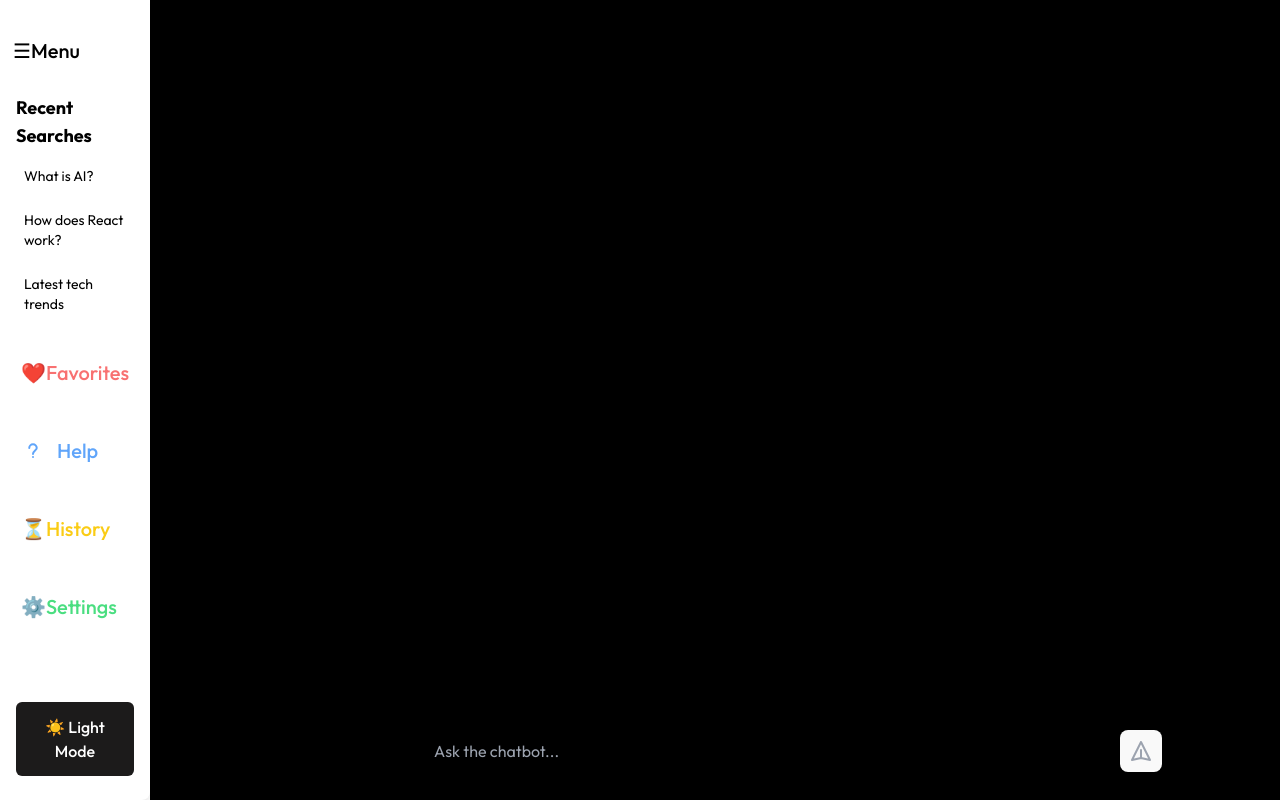
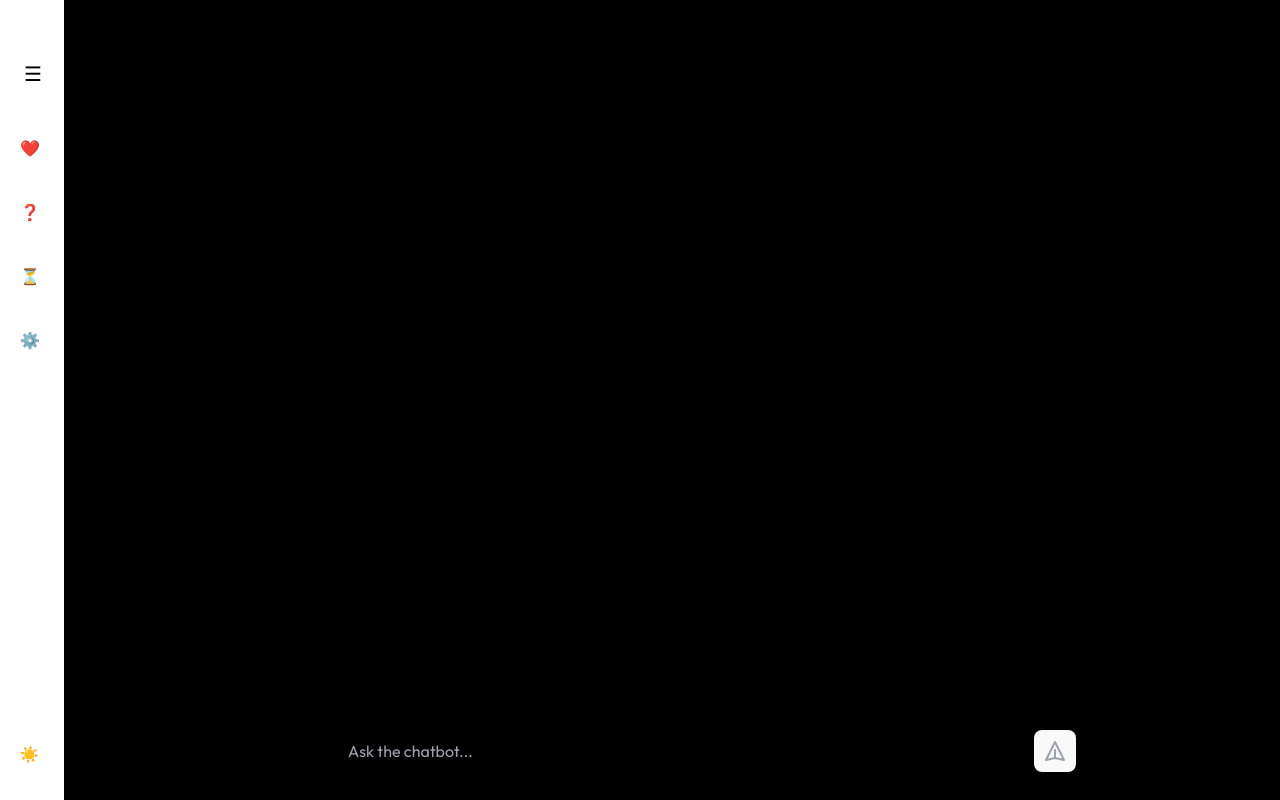
Before and after one commit to iamriyapatel/ChatMate, a React (Vite) app in the folder gemini-chatbot-frontend/: page / in a window 1280 px wide. Built offline with nearby package versions, Linux system fonts and the light colour scheme.

Commit message:
lets work

```diff
--- a/gemini-chatbot-frontend/src/components/sidebar.jsx
+++ b/gemini-chatbot-frontend/src/components/sidebar.jsx
@@ -7,12 +7,8 @@ const Sidebar = () => {
   useEffect(() => {
     if (darkMode) {
       document.documentElement.classList.add("dark");
-      document.body.style.backgroundColor = "black";
-      document.body.style.color = "white";
     } else {
       document.documentElement.classList.remove("dark");
-      document.body.style.backgroundColor = "white";
-      document.body.style.color = "black";
     }
   }, [darkMode]);
 
@@ -23,25 +19,31 @@ const Sidebar = () => {
   ];
 
   return (
-    <div className={`relative flex transition-all duration-300 ${darkMode ? 'bg-[#121212] text-white' : 'bg-white text-black'}`}>
+    <div className="relative flex transition-all duration-300">
       <aside
-        className={`h-screen ${darkMode ? 'bg-[#1c1b1b] text-white' : 'bg-white text-black'} flex flex-col items-start py-6 shadow-lg rounded-r-lg`}
-        onMouseEnter={() => setIsExpanded(true)}
-        onMouseLeave={() => setIsExpanded(false)}
+        className={`h-screen flex flex-col items-start py-6 shadow-lg transition-all duration-300 ${
+          isExpanded ? "w-64" : "w-16"
+        } ${darkMode ? "bg-[#1c1b1b] text-white" : "bg-white text-black"}`}
       >
         {/* Menu Button */}
-        <button className="flex items-center space-x-3 p-3 text-xl hover:bg-gray-600 transition w-full bg-transparent">
-          ☰ {isExpanded && <span>Menu</span>}
+        <button
+          className={`flex items-center mt-6 text-xl w-full hover:bg-gray-600 transition rounded-full border-hidden ${darkMode ? "text-white bg-[#1c1b1b]" : "text-black bg-white"}`}
+          onClick={() => setIsExpanded(!isExpanded)}
+        >
+          ☰ {isExpanded && <span> Menu </span>}
         </button>
 
         {/* Recent Searches Section */}
         {isExpanded && (
           <div className="px-4 mt-4">
-            <h3 className="text-lg font-bold">Recent Searches</h3>
+            <h3 className="text-lg font-bold border-b pb-2">Recent Searches</h3>
             <ul className="mt-2 space-y-2">
               {recentSearches.map((search, index) => (
-                <li key={index} className="text-sm bg-transparent p-2 rounded-md">
-                  {search}
+                <li
+                  key={index}
+                  className="text-sm p-2 rounded-full hover:bg-gray-300 dark:hover:bg-gray-700 cursor-pointer transition"
+                >
+                  🔍 {search}
                 </li>
               ))}
             </ul>
@@ -49,31 +51,29 @@ const Sidebar = () => {
         )}
 
         {/* Sidebar Items */}
-        <div className="flex flex-col space-y-6 mt-6 px-2">
-          <button className="flex items-center space-x-3 p-3 text-xl text-red-400 hover:bg-gray-600 transition w-full bg-transparent">
-            ❤️ {isExpanded && <span>Favorites</span>}
-          </button>
-          <button className="flex items-center space-x-3 p-3 text-xl text-blue-400 hover:bg-gray-600 transition w-full bg-transparent">
-            <svg xmlns="http://www.w3.org/2000/svg" className="w-6 h-6" fill="none" viewBox="0 0 24 24" stroke="currentColor" strokeWidth="2">
-              <path strokeLinecap="round" strokeLinejoin="round" d="M8.25 9a3.75 3.75 0 017.5 0c0 2.25-3.75 3-3.75 6m0 3h.007" />
-            </svg>
-            {isExpanded && <span>Help</span>}
-          </button>
-          <button className="flex items-center space-x-3 p-3 text-xl text-yellow-400 hover:bg-gray-600 transition w-full bg-transparent">
-            ⏳ {isExpanded && <span>History</span>}
-          </button>
-          <button className="flex items-center space-x-3 p-3 text-xl text-green-400 hover:bg-gray-600 transition w-full bg-transparent">
-            ⚙️ {isExpanded && <span>Settings</span>}
-          </button>
+        <div className="flex flex-col space-y-4 mt-6 px-2 rounded-full border-hidden">
+          {[
+            { label: "Favorites", icon: "❤️" },
+            { label: "Help", icon: "❓" },
+            { label: "History", icon: "⏳" },
+            { label: "Settings", icon: "⚙️" },
+          ].map((item, index) => (
+            <button
+              key={index}
+              className={`flex items-center space-x-3 p-3 text-md border-hidden hover:bg-gray-600 rounded-full transition w-full ${darkMode ? "text-white bg-[#1c1b1b]" : "text-black bg-white"}`}
+            >
+              {item.icon} {isExpanded && <span>{item.label}</span>}
+            </button>
+          ))}
         </div>
 
         {/* Theme Toggle */}
-        <div className="mt-auto px-4">
+        <div className="mt-auto">
           <button
-            className="w-full p-3 bg-[#1c1b1b] text-white rounded-md hover:bg-gray-900 transition"
+            className={`w-full rounded-full hover:bg-slate-700 hover:opacity-80 active:scale-95 transition flex items-right border-hidden ${darkMode ? "bg-[#1c1b1b] text-white" : "bg-white text-black"}`}
             onClick={() => setDarkMode(!darkMode)}
           >
-            {darkMode ? "🌙 Dark Mode" : "☀️ Light Mode"}
+            {darkMode ? "🌙" : "☀️"}
           </button>
         </div>
       </aside>
```
